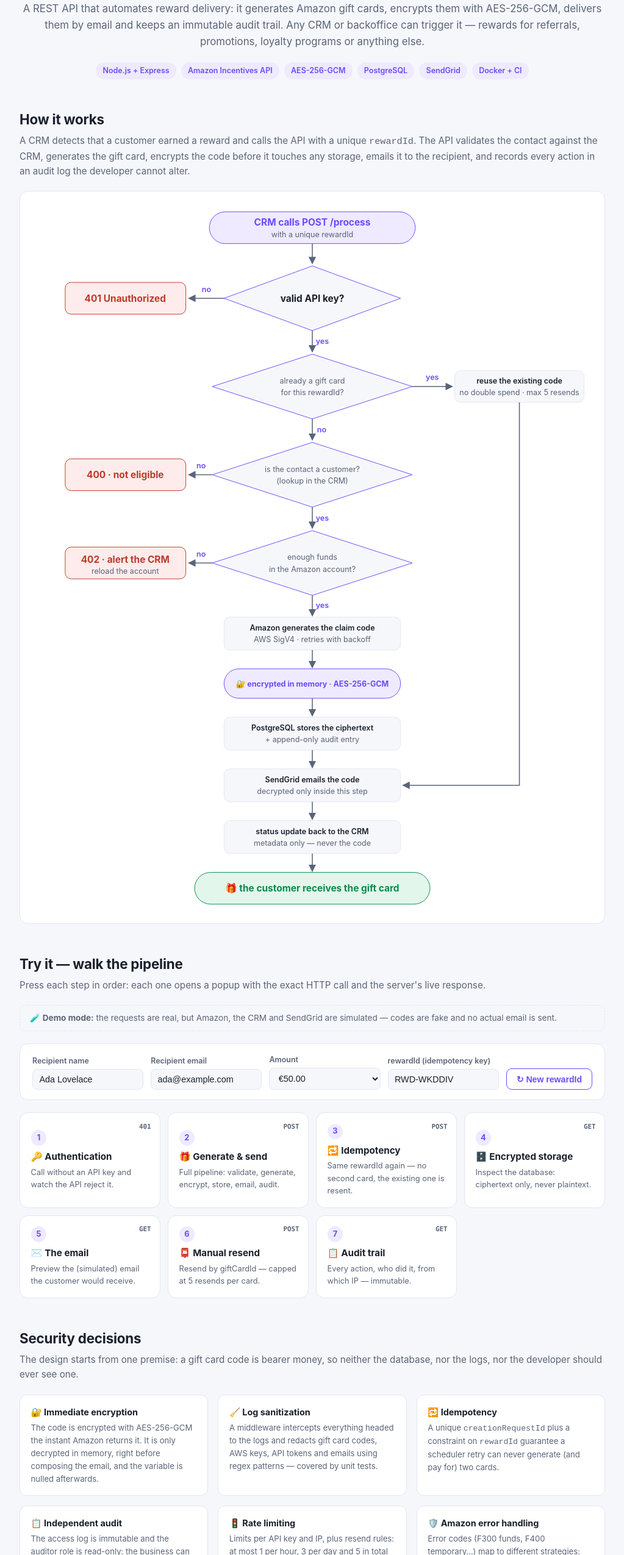
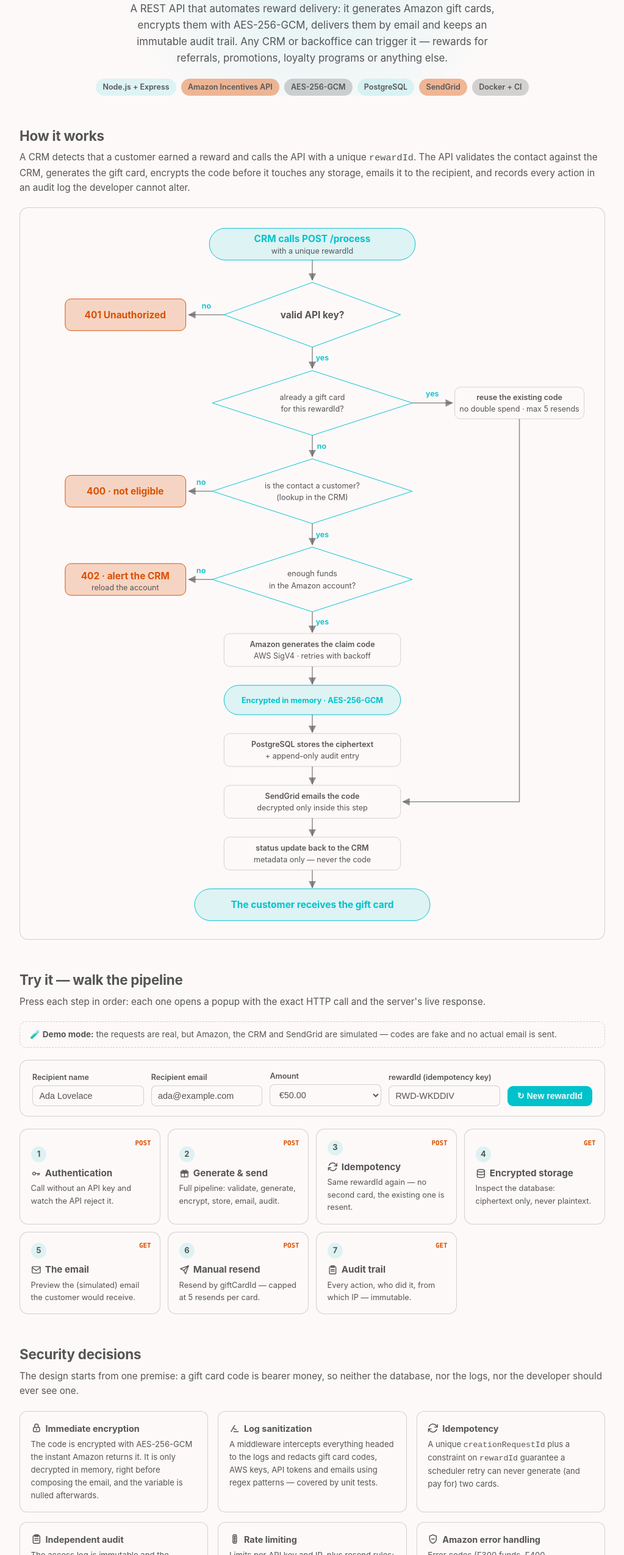
Before and after one commit to claudiavas/gift-cards-api-demo, a website: page public/index.html in a window 1280 px wide. Shown: the part 72-2622 px from the top of the page at 61% size, without its empty margins (128-1151 px from the left). Drawn offline with Linux system fonts and the light colour scheme; no server answers.

Commit message:
style: iconos SVG en gris, colores de paleta consistentes, layout de header y tags de método

```diff
--- a/public/index.html
+++ b/public/index.html
@@ -17,35 +17,43 @@
 
 <style>
   :root {
-    --bg: #f6f7fb;
-    --surface: #ffffff;
-    --text: #1a202c;
-    --muted: #5a6478;
-    --border: #e2e6ef;
-    --accent: #6d4aff;
-    --accent-soft: #efeaff;
-    --ok: #0d8a4f;
-    --ok-soft: #e3f6ec;
-    --err: #c0392b;
-    --err-soft: #fdeceb;
-    --code-bg: #10141f;
-    --code-text: #d7e0f0;
+    --bg: #fdf9f9;
+    --surface: #fdf9f9;
+    --text: #555555;
+    --muted: rgba(85, 85, 85, 0.65);
+    --border: rgba(85, 85, 85, 0.25);
+    --accent: #00c2cb;
+    --accent-soft: rgba(0, 194, 203, 0.12);
+    --accent2: #db5000;
+    --accent2-soft: rgba(219, 80, 0, 0.12);
+    --ribbon: #db5000;
+    --ribbon-soft: rgba(219, 80, 0, 0.12);
+    --ok: #00c2cb;
+    --ok-soft: rgba(0, 194, 203, 0.12);
+    --err: #db5000;
+    --err-soft: rgba(219, 80, 0, 0.22);
+    --code-bg: #555555;
+    --code-text: #fdf9f9;
   }
   @media (prefers-color-scheme: dark) {
     :root {
-      --bg: #0e1118;
-      --surface: #171c26;
-      --text: #e8ecf4;
-      --muted: #9aa5b8;
-      --border: #2a3140;
-      --accent: #8f75ff;
-      --accent-soft: #241d3d;
-      --ok: #37c97f;
-      --ok-soft: #10301f;
-      --err: #ff7b6e;
-      --err-soft: #3a1713;
-      --code-bg: #0a0d14;
-      --code-text: #c9d4e6;
+      --bg: #555555;
+      --surface: #555555;
+      --text: #fdf9f9;
+      --muted: rgba(253, 249, 249, 0.65);
+      --border: rgba(253, 249, 249, 0.25);
+      --accent: #00c2cb;
+      --accent-soft: rgba(0, 194, 203, 0.2);
+      --accent2: #db5000;
+      --accent2-soft: rgba(219, 80, 0, 0.2);
+      --ribbon: #db5000;
+      --ribbon-soft: rgba(219, 80, 0, 0.2);
+      --ok: #00c2cb;
+      --ok-soft: rgba(0, 194, 203, 0.2);
+      --err: #db5000;
+      --err-soft: rgba(219, 80, 0, 0.2);
+      --code-bg: #fdf9f9;
+      --code-text: #555555;
     }
   }
   * { box-sizing: border-box; margin: 0; padding: 0; }
@@ -55,23 +63,28 @@
   }
   .wrap { max-width: 1000px; margin: 0 auto; padding: 0 1.25rem; }
 
-  header { padding: 4rem 0 2.5rem; text-align: center; }
-  header h1 { font-size: 2.4rem; letter-spacing: -0.02em; }
+  header { padding: 3.5rem 0 2.5rem; text-align: center; background:
+    radial-gradient(circle at 50% 0%, var(--accent-soft) 0%, transparent 60%); }
+  header .title-row { display: flex; align-items: center; justify-content: center; gap: 0.6rem; }
+  header .gift-icon { width: 3.17rem; height: 3.17rem; flex: 0 0 auto; display: block; }
+  header h1 { font-size: 2.4rem; letter-spacing: -0.02em; margin: 0; }
   header h1 span { color: var(--accent); }
-  header p.tagline { color: var(--muted); margin: 0.75rem auto 0; font-size: 1.05rem; }
+  header p.tagline { color: var(--text); margin: 0.75rem auto 0; font-size: 1.05rem; max-width: 640px; }
   .badges { display: flex; flex-wrap: wrap; gap: 0.5rem; justify-content: center; margin-top: 1.25rem; }
   .badge {
     font-size: 0.78rem; font-weight: 600; padding: 0.25rem 0.7rem; border-radius: 99px;
-    background: var(--accent-soft); color: var(--accent);
+    background: var(--accent-soft); color: #555555;
   }
+  .badge.b2 { background: rgba(219, 80, 0, 0.4); color: #555555; }
+  .badge.b3 { background: var(--border); color: #555555; }
   .demo-banner {
-    margin: 0 0 1.25rem; font-size: 0.85rem; color: var(--muted);
+    margin: 0 0 1.25rem; font-size: 0.85rem; color: var(--text);
     border: 1px dashed var(--border); border-radius: 10px; padding: 0.6rem 1rem;
   }
 
   section { margin: 3rem 0; }
   h2 { font-size: 1.4rem; margin-bottom: 0.35rem; letter-spacing: -0.01em; }
-  .sub { color: var(--muted); font-size: 0.95rem; margin-bottom: 1.25rem; }
+  .sub { color: var(--text); font-size: 0.95rem; margin-bottom: 1.25rem; }
 
   /* Diagram */
   .diagram-box {
@@ -83,7 +96,7 @@
   .diagram-box .node-api { fill: var(--accent-soft); stroke: var(--accent); }
   .diagram-box text { fill: var(--text); font-family: inherit; }
   .diagram-box .label { font-size: 16px; font-weight: 700; }
-  .diagram-box .small { font-size: 13px; fill: var(--muted); font-weight: 400; }
+  .diagram-box .small { font-size: 13px; fill: var(--text); font-weight: 400; }
   .diagram-box .edge-label { font-size: 13px; fill: var(--accent); font-weight: 600; }
   .diagram-box .arrow { stroke: var(--muted); fill: none; marker-end: url(#arr); }
   .diagram-box .arrow-accent { stroke: var(--accent); fill: none; marker-end: url(#arrA); }
@@ -95,13 +108,13 @@
     margin-bottom: 1.25rem;
   }
   .config > div { flex: 1 1 150px; }
-  label { font-size: 0.78rem; font-weight: 600; color: var(--muted); display: block; margin-bottom: 0.2rem; }
+  label { font-size: 0.78rem; font-weight: 600; color: var(--text); display: block; margin-bottom: 0.2rem; }
   input, select {
     width: 100%; padding: 0.5rem 0.65rem; border: 1px solid var(--border); border-radius: 8px;
     background: var(--bg); color: var(--text); font-size: 0.9rem;
   }
   .btn {
-    background: var(--accent); color: #fff; border: none; cursor: pointer;
+    background: var(--accent); color: var(--bg); border: none; cursor: pointer;
     padding: 0.55rem 1rem; border-radius: 9px; font-size: 0.88rem; font-weight: 600;
   }
   .btn:hover { opacity: 0.88; }
@@ -117,20 +130,21 @@
   .pstep .num {
     display: inline-flex; align-items: center; justify-content: center;
     width: 1.6rem; height: 1.6rem; border-radius: 50%; font-size: 0.8rem; font-weight: 700;
-    background: var(--accent-soft); color: var(--accent); margin-bottom: 0.4rem;
+    background: var(--accent-soft); color: #555555; margin-bottom: 0.4rem;
   }
-  .pstep.done .num { background: var(--ok-soft); color: var(--ok); }
-  .pstep h3 { font-size: 0.95rem; }
-  .pstep p { font-size: 0.8rem; color: var(--muted); margin-top: 0.2rem; }
+  .pstep.done .num { background: var(--ok-soft); color: #555555; }
+  .pstep h3 { font-size: 0.95rem; display: flex; align-items: center; gap: 0.4rem; }
+  .pstep-icon { width: 1.05rem; height: 1.05rem; flex: 0 0 auto; stroke: #555555; fill: none; stroke-width: 2; stroke-linecap: round; stroke-linejoin: round; }
+  .pstep p { font-size: 0.8rem; color: var(--text); margin-top: 0.2rem; }
   .pstep .tag {
     position: absolute; top: 0.85rem; right: 0.9rem; font-size: 0.68rem; font-weight: 700;
-    font-family: ui-monospace, Menlo, monospace; color: var(--muted);
+    font-family: ui-monospace, Menlo, monospace; color: var(--accent2);
   }
   .pstep.done .tag { color: var(--ok); }
 
   /* Modal */
   .overlay {
-    display: none; position: fixed; inset: 0; background: rgba(10, 12, 20, 0.55);
+    display: none; position: fixed; inset: 0; background: rgba(85, 85, 85, 0.55);
     z-index: 50; padding: 1.25rem; overflow-y: auto;
   }
   .overlay.open { display: flex; align-items: flex-start; justify-content: center; }
@@ -144,8 +158,8 @@
   .modal-head .close {
     background: none; border: none; color: var(--muted); font-size: 1.4rem; cursor: pointer; line-height: 1;
   }
-  .modal .explain { font-size: 0.88rem; color: var(--muted); }
-  .modal .lbl { font-size: 0.72rem; font-weight: 700; text-transform: uppercase; letter-spacing: 0.06em; color: var(--muted); }
+  .modal .explain { font-size: 0.88rem; color: var(--text); }
+  .modal .lbl { font-size: 0.72rem; font-weight: 700; text-transform: uppercase; letter-spacing: 0.06em; color: var(--text); }
   .status-chip { font-size: 0.8rem; font-weight: 700; padding: 0.15rem 0.6rem; border-radius: 6px; }
   .status-chip.ok { background: var(--ok-soft); color: var(--ok); }
   .status-chip.err { background: var(--err-soft); color: var(--err); }
@@ -156,7 +170,7 @@
     max-height: 300px; overflow-y: auto; white-space: pre-wrap; word-break: break-word;
   }
   .email-preview { border: 1px solid var(--border); border-radius: 12px; overflow: hidden; }
-  .email-preview .mail-head { background: var(--bg); padding: 0.7rem 1rem; font-size: 0.8rem; color: var(--muted); border-bottom: 1px solid var(--border); }
+  .email-preview .mail-head { background: var(--bg); padding: 0.7rem 1rem; font-size: 0.8rem; color: var(--text); border-bottom: 1px solid var(--border); }
   .email-preview .mail-body { padding: 1.25rem 1rem; text-align: center; }
   .email-preview .code-chip {
     display: inline-block; margin: 0.75rem 0; padding: 0.6rem 1.2rem; border-radius: 10px;
@@ -167,17 +181,32 @@
   /* Security */
   .sec-grid { display: grid; grid-template-columns: repeat(auto-fit, minmax(260px, 1fr)); gap: 1rem; }
   .sec-item { background: var(--surface); border: 1px solid var(--border); border-radius: 12px; padding: 1rem 1.1rem; }
-  .sec-item h4 { font-size: 0.9rem; margin-bottom: 0.25rem; }
-  .sec-item p { font-size: 0.82rem; color: var(--muted); }
+  .sec-item h4 { font-size: 0.9rem; margin-bottom: 0.25rem; display: flex; align-items: center; gap: 0.4rem; }
+  .sec-icon { width: 1.1rem; height: 1.1rem; flex: 0 0 auto; stroke: #555555; fill: none; stroke-width: 2; stroke-linecap: round; stroke-linejoin: round; }
+  .sec-item p { font-size: 0.82rem; color: var(--text); }
 
-  footer { border-top: 1px solid var(--border); margin-top: 3.5rem; padding: 2rem 0 3rem; text-align: center; color: var(--muted); font-size: 0.85rem; }
+  footer { border-top: 1px solid var(--border); margin-top: 3.5rem; padding: 2rem 0 3rem; text-align: center; color: var(--text); font-size: 0.85rem; }
   footer a { color: var(--accent); text-decoration: none; }
 </style>
 </head>
 <body>
 
 <header class="wrap">
-  <h1>🎁 Gift Cards <span>API</span></h1>
+  <div class="title-row">
+  <svg class="gift-icon" viewBox="0 0 100 100" role="img" aria-label="Gift box icon">
+    <rect x="14" y="42" width="72" height="46" rx="4" fill="#00c2cb"/>
+    <rect x="10" y="30" width="80" height="16" rx="4" fill="#db5000" opacity="0.8"/>
+    <rect x="43" y="30" width="14" height="58" fill="#db5000" opacity="0.8"/>
+    <g opacity="0.8">
+      <path d="M50,29 C 38,12 18,10 16,22 C 14,32 34,36 50,29 Z" fill="#db5000"/>
+      <path d="M50,29 C 62,12 82,10 84,22 C 86,32 66,36 50,29 Z" fill="#db5000"/>
+      <path d="M46,31 L36,37 L48,39 Z" fill="#db5000"/>
+      <path d="M54,31 L64,37 L52,39 Z" fill="#db5000"/>
+      <circle cx="50" cy="29" r="5" fill="#db5000"/>
+    </g>
+  </svg>
+  <h1>Gift Cards <span>API</span></h1>
+  </div>
   <p class="tagline">
     A REST API that automates reward delivery: it generates Amazon gift cards, encrypts them with
     AES-256-GCM, delivers them by email and keeps an immutable audit trail. Any CRM or backoffice
@@ -185,11 +214,11 @@
   </p>
   <div class="badges">
     <span class="badge">Node.js + Express</span>
-    <span class="badge">Amazon Incentives API</span>
-    <span class="badge">AES-256-GCM</span>
+    <span class="badge b2">Amazon Incentives API</span>
+    <span class="badge b3">AES-256-GCM</span>
     <span class="badge">PostgreSQL</span>
-    <span class="badge">SendGrid</span>
-    <span class="badge">Docker + CI</span>
+    <span class="badge b2">SendGrid</span>
+    <span class="badge b3">Docker + CI</span>
   </div>
 </header>
 
@@ -271,7 +300,7 @@
 
         <!-- P2: encrypt -->
         <rect x="330" y="795" width="300" height="50" rx="25" fill="var(--accent-soft)" stroke="var(--accent)"/>
-        <text class="small" x="480" y="825" text-anchor="middle" style="fill: var(--accent); font-weight: 700;">🔐 encrypted in memory · AES-256-GCM</text>
+        <text class="small" x="480" y="825" text-anchor="middle" style="fill: var(--accent); font-weight: 700;">Encrypted in memory · AES-256-GCM</text>
         <path class="arrow" d="M 480 845 V 875" stroke-width="1.6"/>
 
         <!-- P3: store -->
@@ -294,7 +323,7 @@
 
         <!-- END -->
         <rect x="280" y="1141" width="400" height="54" rx="27" fill="var(--ok-soft)" stroke="var(--ok)"/>
-        <text class="label" x="480" y="1174" text-anchor="middle" style="fill: var(--ok)">🎁 the customer receives the gift card</text>
+        <text class="label" x="480" y="1174" text-anchor="middle" style="fill: var(--ok)">The customer receives the gift card</text>
       </svg>
     </div>
   </section>
@@ -331,51 +360,51 @@
         <input id="f-reward" readonly>
       </div>
       <div style="flex: 0 0 auto;">
-        <button class="btn ghost" onclick="newReward()">↻ New rewardId</button>
+        <button class="btn" onclick="newReward()">↻ New rewardId</button>
       </div>
     </div>
 
     <div class="pipeline">
       <button class="pstep" id="s1" onclick="step1()">
-        <span class="tag">401</span>
+        <span class="tag">POST</span>
         <span class="num">1</span>
-        <h3>🔑 Authentication</h3>
+        <h3><svg class="pstep-icon" viewBox="0 0 24 24"><circle cx="7" cy="12" r="3.2"/><line x1="10.2" y1="12" x2="20" y2="12"/><line x1="16" y1="12" x2="16" y2="16"/><line x1="19" y1="12" x2="19" y2="15"/></svg>Authentication</h3>
         <p>Call without an API key and watch the API reject it.</p>
       </button>
       <button class="pstep" id="s2" onclick="step2()">
         <span class="tag">POST</span>
         <span class="num">2</span>
-        <h3>🎁 Generate &amp; send</h3>
+        <h3><svg class="pstep-icon" viewBox="0 0 24 24"><rect x="4" y="10" width="16" height="10" rx="1"/><rect x="3.5" y="7" width="17" height="4" rx="1"/><line x1="12" y1="7" x2="12" y2="20"/><path d="M12 7c-1.6-4-6.2-3-5.4.4C7 9.4 9.4 9.4 12 7z"/><path d="M12 7c1.6-4 6.2-3 5.4.4C17 9.4 14.6 9.4 12 7z"/></svg>Generate &amp; send</h3>
         <p>Full pipeline: validate, generate, encrypt, store, email, audit.</p>
       </button>
       <button class="pstep" id="s3" onclick="step3()">
         <span class="tag">POST</span>
         <span class="num">3</span>
-        <h3>🔁 Idempotency</h3>
+        <h3><svg class="pstep-icon" viewBox="0 0 24 24"><path d="M3.5 9a9 9 0 0 1 14.85-3.36L22 10"/><polyline points="22 4 22 10 16 10"/><path d="M20.5 15a9 9 0 0 1-14.85 3.36L2 14"/><polyline points="2 20 2 14 8 14"/></svg>Idempotency</h3>
         <p>Same rewardId again — no second card, the existing one is resent.</p>
       </button>
       <button class="pstep" id="s4" onclick="step4()">
         <span class="tag">GET</span>
         <span class="num">4</span>
-        <h3>🗄️ Encrypted storage</h3>
+        <h3><svg class="pstep-icon" viewBox="0 0 24 24"><ellipse cx="12" cy="5.5" rx="8.5" ry="3"/><path d="M3.5 5.5v13a8.5 3 0 0 0 17 0v-13"/><path d="M3.5 12a8.5 3 0 0 0 17 0"/></svg>Encrypted storage</h3>
         <p>Inspect the database: ciphertext only, never plaintext.</p>
       </button>
       <button class="pstep" id="s5" onclick="step5()">
         <span class="tag">GET</span>
         <span class="num">5</span>
-        <h3>✉️ The email</h3>
+        <h3><svg class="pstep-icon" viewBox="0 0 24 24"><rect x="2.5" y="4.5" width="19" height="15" rx="2"/><path d="M2.5 6.5L12 13.5l9.5-7"/></svg>The email</h3>
         <p>Preview the (simulated) email the customer would receive.</p>
       </button>
       <button class="pstep" id="s6" onclick="step6()">
         <span class="tag">POST</span>
         <span class="num">6</span>
-        <h3>📮 Manual resend</h3>
+        <h3><svg class="pstep-icon" viewBox="0 0 24 24"><line x1="21.5" y1="2.5" x2="10.5" y2="13.5"/><polygon points="21.5 2.5 14.5 21.5 10.5 13.5 2.5 9.5 21.5 2.5"/></svg>Manual resend</h3>
         <p>Resend by giftCardId — capped at 5 resends per card.</p>
       </button>
       <button class="pstep" id="s7" onclick="step7()">
         <span class="tag">GET</span>
         <span class="num">7</span>
-        <h3>📋 Audit trail</h3>
+        <h3><svg class="pstep-icon" viewBox="0 0 24 24"><path d="M9 2.5h6a1 1 0 0 1 1 1v2.5H8V3.5a1 1 0 0 1 1-1z"/><rect x="4.5" y="4.5" width="15" height="17" rx="2"/><line x1="8" y1="11" x2="16" y2="11"/><line x1="8" y1="15" x2="16" y2="15"/></svg>Audit trail</h3>
         <p>Every action, who did it, from which IP — immutable.</p>
       </button>
     </div>
@@ -385,12 +414,12 @@
     <h2>Security decisions</h2>
     <p class="sub">The design starts from one premise: a gift card code is bearer money, so neither the database, nor the logs, nor the developer should ever see one.</p>
     <div class="sec-grid">
-      <div class="sec-item"><h4>🔐 Immediate encryption</h4><p>The code is encrypted with AES-256-GCM the instant Amazon returns it. It is only decrypted in memory, right before composing the email, and the variable is nulled afterwards.</p></div>
-      <div class="sec-item"><h4>🧹 Log sanitization</h4><p>A middleware intercepts everything headed to the logs and redacts gift card codes, AWS keys, API tokens and emails using regex patterns — covered by unit tests.</p></div>
-      <div class="sec-item"><h4>🔁 Idempotency</h4><p>A unique <code>creationRequestId</code> plus a constraint on <code>rewardId</code> guarantee a scheduler retry can never generate (and pay for) two cards.</p></div>
-      <div class="sec-item"><h4>📋 Independent audit</h4><p>The access log is immutable and the auditor role is read-only: the business can verify what happened to every code without trusting the developer.</p></div>
-      <div class="sec-item"><h4>🚦 Rate limiting</h4><p>Limits per API key and IP, plus resend rules: at most 1 per hour, 3 per day and 5 in total per card.</p></div>
-      <div class="sec-item"><h4>🛡️ Amazon error handling</h4><p>Error codes (F300 funds, F400 temporary…) map to different strategies: exponential-backoff retry, CRM alert, or controlled failure.</p></div>
+      <div class="sec-item"><h4><svg class="sec-icon" viewBox="0 0 24 24"><rect x="5" y="10.5" width="14" height="9.5" rx="2"/><path d="M8 10.5V7a4 4 0 0 1 8 0v3.5"/><line x1="12" y1="14" x2="12" y2="17"/></svg>Immediate encryption</h4><p>The code is encrypted with AES-256-GCM the instant Amazon returns it. It is only decrypted in memory, right before composing the email, and the variable is nulled afterwards.</p></div>
+      <div class="sec-item"><h4><svg class="sec-icon" viewBox="0 0 24 24"><path d="M4 20l8-14"/><path d="M8.5 12l7 4"/><path d="M20 20H10"/></svg>Log sanitization</h4><p>A middleware intercepts everything headed to the logs and redacts gift card codes, AWS keys, API tokens and emails using regex patterns — covered by unit tests.</p></div>
+      <div class="sec-item"><h4><svg class="sec-icon" viewBox="0 0 24 24"><path d="M3.5 9a9 9 0 0 1 14.85-3.36L22 10"/><polyline points="22 4 22 10 16 10"/><path d="M20.5 15a9 9 0 0 1-14.85 3.36L2 14"/><polyline points="2 20 2 14 8 14"/></svg>Idempotency</h4><p>A unique <code>creationRequestId</code> plus a constraint on <code>rewardId</code> guarantee a scheduler retry can never generate (and pay for) two cards.</p></div>
+      <div class="sec-item"><h4><svg class="sec-icon" viewBox="0 0 24 24"><path d="M9 2.5h6a1 1 0 0 1 1 1v2.5H8V3.5a1 1 0 0 1 1-1z"/><rect x="4.5" y="4.5" width="15" height="17" rx="2"/><line x1="8" y1="11" x2="16" y2="11"/><line x1="8" y1="15" x2="16" y2="15"/></svg>Independent audit</h4><p>The access log is immutable and the auditor role is read-only: the business can verify what happened to every code without trusting the developer.</p></div>
+      <div class="sec-item"><h4><svg class="sec-icon" viewBox="0 0 24 24"><rect x="8" y="2.5" width="8" height="19" rx="3"/><circle cx="12" cy="7" r="1.4"/><circle cx="12" cy="12" r="1.4"/><circle cx="12" cy="17" r="1.4"/></svg>Rate limiting</h4><p>Limits per API key and IP, plus resend rules: at most 1 per hour, 3 per day and 5 in total per card.</p></div>
+      <div class="sec-item"><h4><svg class="sec-icon" viewBox="0 0 24 24"><path d="M12 2.5l7.5 3v6c0 5-3.2 8.5-7.5 10-4.3-1.5-7.5-5-7.5-10v-6z"/><line x1="9" y1="12" x2="15" y2="12"/></svg>Amazon error handling</h4><p>Error codes (F300 funds, F400 temporary…) map to different strategies: exponential-backoff retry, CRM alert, or controlled failure.</p></div>
     </div>
   </section>
 
@@ -553,7 +582,7 @@
         '<div class="email-preview"><div class="mail-head"><strong>From:</strong> ' + e.from +
         ' · <strong>To:</strong> ' + e.to + '<br><strong>Subject:</strong> ' + e.subject +
         '</div><div class="mail-body"><div>' + e.body.greeting + '</div>' +
-        '<div style="color: var(--muted); font-size: 0.9rem;">' + e.body.message + '</div>' +
+        '<div style="color: var(--text); font-size: 0.9rem;">' + e.body.message + '</div>' +
         '<div class="code-chip">' + e.body.giftCardCode + '</div>' +
         '<div style="font-weight:700;">' + e.body.amount + ' ' + e.body.currency + '</div></div></div>';
     }
```
